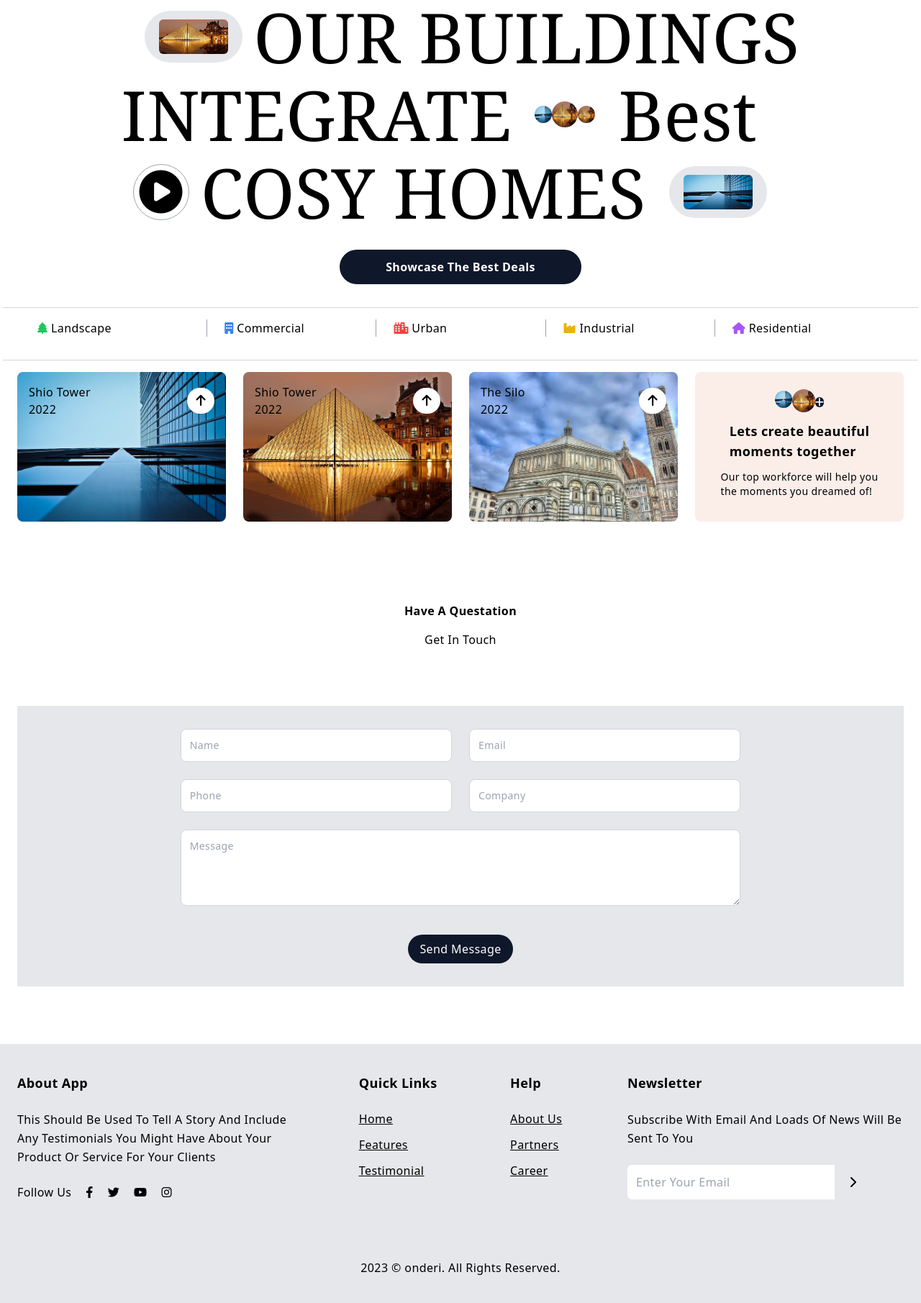
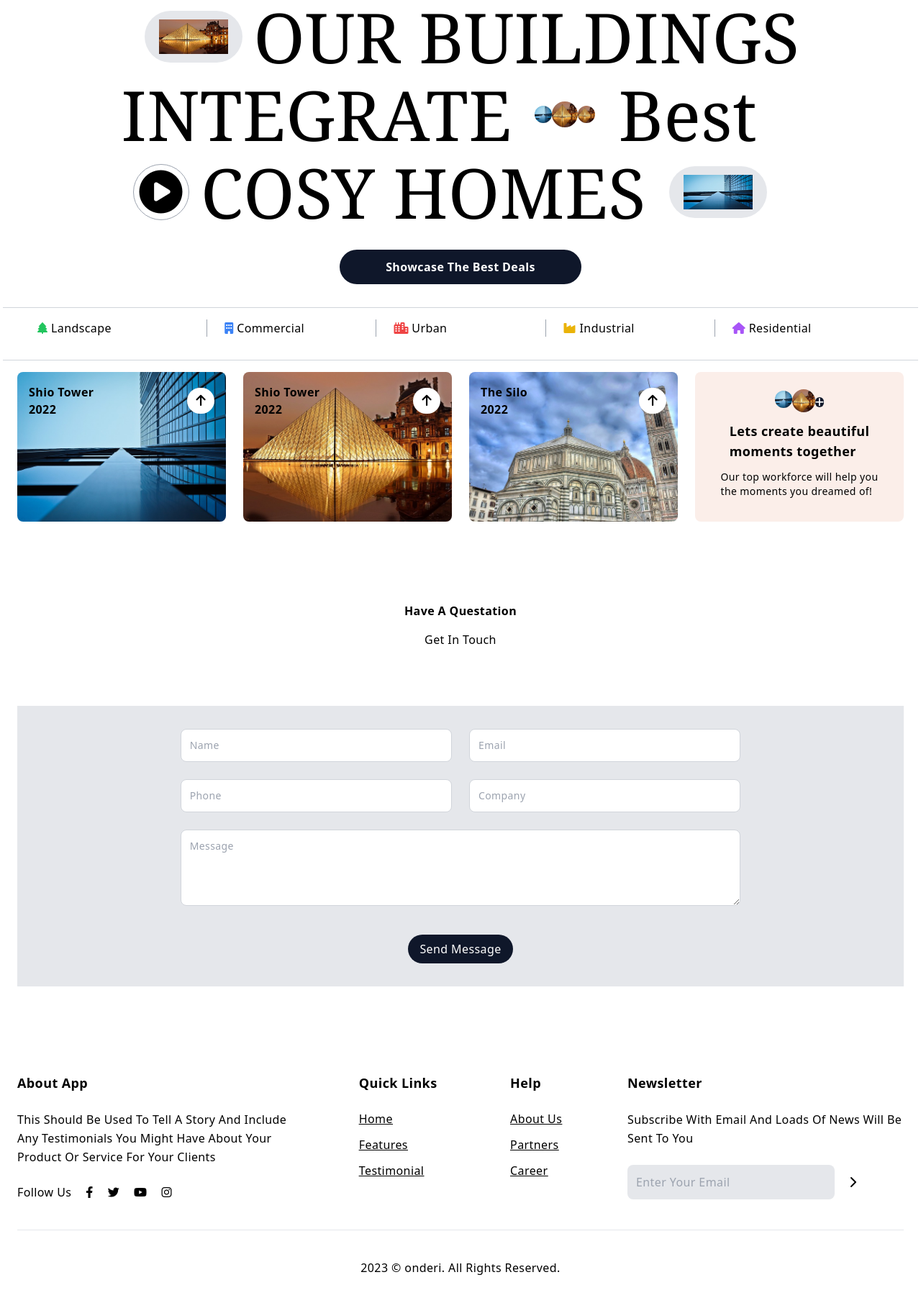
Before and after one commit to onderic/landing-page, a website: page src/index.html in a window 1280 px wide. Shown: the part 143-1954 px from the top of the page at 72% size. Drawn offline with nearby package versions, Linux system fonts and the light colour scheme; files that its build step writes are made by us from their sources.

Commit message:
fixcolors

```diff
--- a/src/index.html
+++ b/src/index.html
@@ -6,9 +6,9 @@
   <link href="/dist/output.css" rel="stylesheet">
   <link rel="stylesheet" href="https://cdnjs.cloudflare.com/ajax/libs/font-awesome/6.4.0/css/all.min.css" integrity="sha512-iecdLmaskl7CVkqkXNQ/ZH/XLlvWZOJyj7Yy7tcenmpD1ypASozpmT/E0iPtmFIB46ZmdtAc9eNBvH0H/ZpiBw==" crossorigin="anonymous" referrerpolicy="no-referrer" />
 </head>
-<body class="tracking-wide">
+<body class="tracking-wide border-gray-200">
     <header>
-        <nav class="container border border-gray-200 py-6 sticky top-0 z-10 flex px-3 justify-between items-center">
+        <nav class="container border  py-6 sticky top-0 z-10 flex px-3 justify-between items-center">
             <div class="flex items-center">
                 <a href="#"  class="border-r pr-2 font-serif font-medium text-2xl" >LYSENA</a>
                 <div class="flex flex-col justify-between ml-6">
@@ -18,7 +18,7 @@
 
 
             </div>
-            <div class="">
+            <div>
                 <ul class="hidden lg:flex items-center font-semibold  text-lg text-gray-600 space-x-6">
                   <li class="border-r pr-2">
                     <a href="#home" class="hover:text-color-secondary ease duration-200 ">Search</a>
@@ -32,12 +32,12 @@
         </nav>
     </header>
 
-    <main>
+    <main class="container lg:px-0 px-2">
         <section class="mt-16 flex justify-center">
             <div>
                 <div class="flex items-center">
                   <div class="hidden sm:block bg-gray-200 px-5 py-3 rounded-full lg:ml-8">
-                    <img src="./assets/building-g0e3f9308b_640.jpg" class="w-12 h-6  rounded-md lg:w-24 lg:h-12" alt="">
+                    <img src="./assets/building-g0e3f9308b_640.jpg" class="w-12 h-6  lg:w-24 lg:h-12" alt="">
                   </div>
                   <h1 class="text-2xl lg:text-8xl font-serif ml-4">OUR BUILDINGS</h1>
                 </div>
@@ -58,7 +58,7 @@
                   </div>
                   <h1 class="text-2xl lg:text-8xl font-serif ml-4">COSY HOMES</h1>
                   <div class=" hidden sm:block bg-gray-200 px-5 py-3 rounded-full lg:ml-8">
-                    <img src="./assets/architecture-g0d51376cf_640.jpg" class="w-12 h-6 rounded-md lg:w-24 lg:h-12" alt="">
+                    <img src="./assets/architecture-g0d51376cf_640.jpg" class="w-12 h-6  lg:w-24 lg:h-12" alt="">
                   </div>
                 </div>
                 <div class="flex items-center justify-center mt-8">
@@ -102,7 +102,7 @@
                 <div style="background-image: url('./assets/architecture-g0d51376cf_640.jpg');" class="bg-cover h-52 rounded-lg">
                     <div class="bg-opacity-75 px-4 py-4 rounded-lg">
                       <div class="flex justify-between items-center">
-                        <h2 class="capitalize">Shio Tower <br> <p>2022</p></h2>
+                        <h2 class="capitalize font-bold ">Shio Tower <br> <p>2022</p></h2>
                         <div class="bg-white px-3 text-sm py-2 rounded-full">
                           <i class="fas fa-arrow-up fa-lg text-sm"></i>
                         </div>
@@ -112,7 +112,7 @@
                   <div style="background-image: url('./assets/building-g0e3f9308b_640.jpg');" class="bg-cover h-52 rounded-lg">
                     <div class="bg-opacity-75 px-4 py-4 rounded-lg">
                       <div class="flex justify-between items-center">
-                        <h2 class="capitalize">Shio Tower <br> <p>2022</p></h2>
+                        <h2 class="capitalize font-bold">Shio Tower <br> <p>2022</p></h2>
                         <div class="bg-white px-3 text-sm py-2 rounded-full">
                           <i class="fas fa-arrow-up fa-lg text-sm"></i>
                         </div>
@@ -122,7 +122,7 @@
                   <div style="background-image: url('./assets/cathedral-gadc451aee_640.jpg');" class="bg-cover h-52 rounded-lg">
                     <div class="bg-opacity-75 px-4 py-4 rounded-lg">
                       <div class="flex justify-between items-center">
-                        <h2 class="capitalize">The silo <br> <p>2022</p></h2>
+                        <h2 class="capitalize font-bold">The silo <br> <p>2022</p></h2>
                         <div class="bg-white px-3 text-sm py-2 rounded-full">
                           <i class="fas fa-arrow-up fa-lg text-sm"></i>
                         </div>
@@ -173,7 +173,7 @@
       </section>
 
        <section id="footer">
-        <div class="bg-gray-200 px-6 relative">
+        <div class="px-6 relative">
             <div class="container py-10">
                 <div class="grid gap-10 md:grid-cols-3 pb-10">
                     <div class="space-y-6">
@@ -211,7 +211,7 @@
                         <h4 class="font-bold text-lg">Newsletter</h4>
                         <p class="leading-relaxed">Subscribe With Email And Loads Of News Will Be Sent To You</p>
                         <div class="flex items-center">
-                            <input type="text" class="w-3/4 text-color-gray bg-color-white p-2 lg:p-3 rounded-l-md focus:outline-none" placeholder="Enter Your Email">
+                            <input type="text" class="w-3/4 text-gray-500 bg-gray-200 p-2 lg:p-3 rounded-lg focus:outline-none" placeholder="Enter Your Email">
 
                             <button type="submit" class="bg-color-secondary px-4 py-2 lg:px-5 lg:py-3 rounded-r-md hover:opacity-90">
                                 <i class="fa-solid fa-chevron-right"></i>
```
